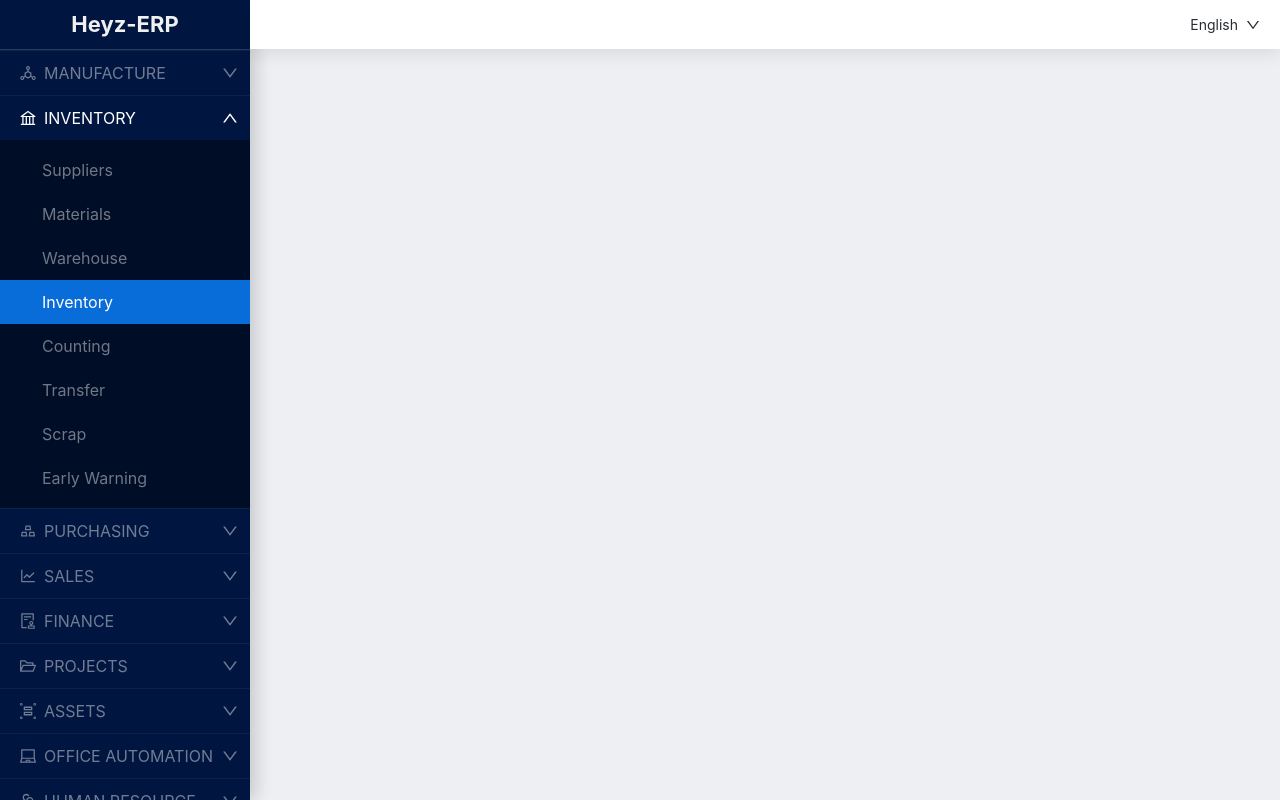
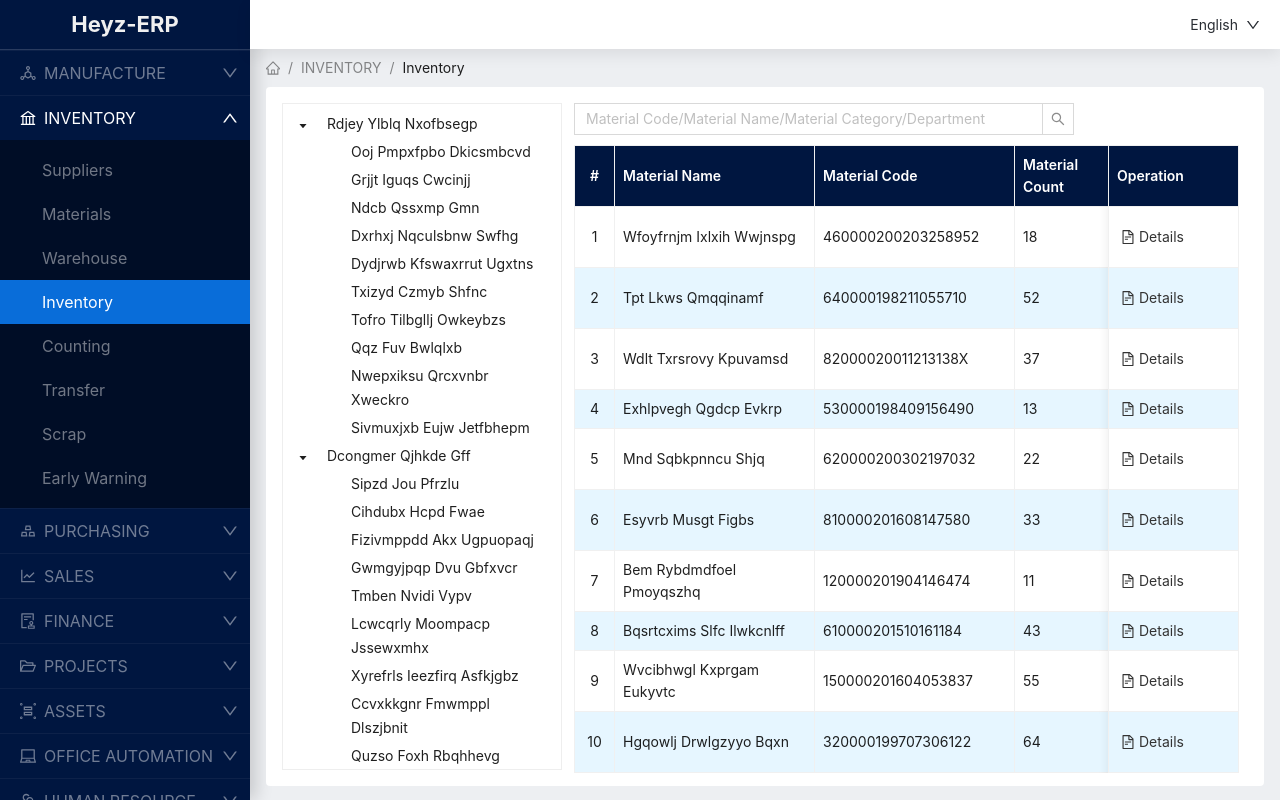
Before and after one commit to heasia7227/heyz-erp, a React (Create React App) app in the folder web-app/: page /inventory/inventory in a window 1280 px wide. Built offline with nearby package versions, Linux system fonts and the light colour scheme.

Commit message:
add inventory

```diff
--- /dev/null
+++ b/web-app/src/interfaces/inventory/IInventory.ts
@@ -0,0 +1,17 @@
+import { IPage } from "../ICommon";
+
+export interface IInventory {
+    id: string;
+    code: string;
+    name: string;
+    category: string;
+    department: string;
+    warehouse: string;
+    suplierTitle: string;
+    warehouseTitle: string;
+    materialCount: number;
+}
+
+export interface IInventories extends IPage {
+    inventories: Array<IInventory>;
+}
--- a/web-app/src/interfaces/inventory/IMaterials.ts
+++ b/web-app/src/interfaces/inventory/IMaterials.ts
@@ -19,8 +19,4 @@ export interface IMaterial {
     category: string;
     department: string;
     warehouse: string;
-    inventoryNumber: number;
-    usedNumber: number;
-    regularMaintenanceFrequency: string;
-    scrapDateTime: string;
 }
--- a/web-app/src/pages/Inventory/Inventory/index.tsx
+++ b/web-app/src/pages/Inventory/Inventory/index.tsx
@@ -1,5 +1,154 @@
+import { useEffect, useState } from "react";
+import styled from "styled-components";
+import { Col, Divider, Input, Row, Space, Table, Typography } from "antd";
+import { FileTextOutlined } from "@ant-design/icons";
+import PageCard from "@/components/PageCard";
+import { useThemeController } from "@/theme";
+import { LANGUAGE_KEYS } from "@/theme/languages/languageKeys";
+import { IInventories } from "@/interfaces/inventory/IInventory";
+import { inventoryService } from "@/services/inventory/inventoryService";
+import CategoriesTree, { ColumnCategories } from "../Materials/Categories/Tree";
+
+const { Search } = Input;
+
 const Inventory = () => {
-    return <></>;
+    const themeController = useThemeController();
+
+    const [inventories, setInventories] = useState<IInventories>();
+
+    useEffect(() => {
+        getInventories();
+    }, []);
+
+    const getInventories = async () => {
+        const result = await inventoryService.getInventories();
+        setInventories(result);
+    };
+
+    const columns = [
+        {
+            title: "#",
+            key: "serialNumber",
+            render: (text: any, record: any, index: number) => index + 1,
+            width: 40,
+            align: "center" as const,
+            fixed: "left" as const,
+        },
+        {
+            title: themeController.languagePack?.[LANGUAGE_KEYS.INVENTORY_MATERIAL_NAME],
+            dataIndex: "name",
+            key: "name",
+            width: 200,
+            fixed: "left" as const,
+        },
+        {
+            title: themeController.languagePack?.[LANGUAGE_KEYS.INVENTORY_MATERIAL_CODE],
+            dataIndex: "code",
+            key: "code",
+            width: 200,
+            fixed: "left" as const,
+        },
+        {
+            title: themeController.languagePack?.[LANGUAGE_KEYS.INVENTORY_MATERIAL_COUNT],
+            dataIndex: "materialCount",
+            key: "materialCount",
+            width: 100,
+        },
+        {
+            title: themeController.languagePack?.[LANGUAGE_KEYS.INVENTORY_MATERIAL_CATEGORY],
+            dataIndex: "category",
+            key: "category",
+            width: 200,
+        },
+        {
+            title: themeController.languagePack?.[LANGUAGE_KEYS.INVENTORY_MATERIAL_DEPARTMENT],
+            dataIndex: "department",
+            key: "department",
+            width: 200,
+        },
+        {
+            title: themeController.languagePack?.[LANGUAGE_KEYS.INVENTORY_SUPPLIERS_ARCHIVE_TITLE],
+            dataIndex: "supplierTitle",
+            key: "supplierTitle",
+            width: 200,
+        },
+        {
+            title: themeController.languagePack?.[LANGUAGE_KEYS.INVENTORY_WAREHOUSE_TITLE],
+            dataIndex: "warehouseTitle",
+            key: "warehouseTitle",
+            width: 200,
+        },
+        {
+            title: themeController.languagePack?.[LANGUAGE_KEYS.COMMON_OPERATION],
+            key: "operation",
+            width: 130,
+            fixed: "right" as const,
+            render: (text: any, record: any) => {
+                return (
+                    <>
+                        <Space split={<Divider type="vertical" />} size={0}>
+                            <Typography.Link>
+                                <Space size={4}>
+                                    <FileTextOutlined />
+                                    {themeController.languagePack?.[LANGUAGE_KEYS.COMMON_DETAILS]}
+                                </Space>
+                            </Typography.Link>
+                        </Space>
+                    </>
+                );
+            },
+        },
+    ];
+
+    return (
+        <>
+            <PageCard
+                breadcrumbs={[
+                    themeController.languagePack?.[LANGUAGE_KEYS.FIRST_MENU_INVENTORY],
+                    themeController.languagePack?.[LANGUAGE_KEYS.SUB_MENU_INVENTORY],
+                ]}
+            >
+                <RowInventorys>
+                    <ColumnCategories>
+                        <CategoriesTree />
+                    </ColumnCategories>
+                    <Col style={{ maxWidth: "calc(100vw - 615px)" }}>
+                        <Row style={{ marginBottom: "10px" }}>
+                            <Col style={{ flex: 1 }}>
+                                <Search
+                                    placeholder={`${
+                                        themeController.languagePack?.[LANGUAGE_KEYS.INVENTORY_MATERIAL_CODE]
+                                    }/${themeController.languagePack?.[LANGUAGE_KEYS.INVENTORY_MATERIAL_NAME]}/${
+                                        themeController.languagePack?.[LANGUAGE_KEYS.INVENTORY_MATERIAL_CATEGORY]
+                                    }/${themeController.languagePack?.[LANGUAGE_KEYS.INVENTORY_MATERIAL_DEPARTMENT]}`}
+                                    style={{ width: 500 }}
+                                />
+                            </Col>
+                        </Row>
+                        <Table
+                            columns={columns}
+                            dataSource={inventories?.inventories}
+                            bordered
+                            size="small"
+                            rowKey="id"
+                            scroll={{ x: columns.map((col) => col.width).reduce((pre, cur) => pre + cur) }}
+                            pagination={{
+                                total: inventories?.total,
+                                pageSize: inventories?.pageSize,
+                                current: inventories?.current,
+                                size: "default",
+                            }}
+                        />
+                    </Col>
+                </RowInventorys>
+            </PageCard>
+        </>
+    );
 };
 
 export default Inventory;
+
+const RowInventorys = styled(Row)`
+    height: 100%;
+    gap: 12px;
+`;
--- a/web-app/src/pages/Inventory/Materials/Materials/CategoriesTree.tsx
+++ b/web-app/src/pages/Inventory/Materials/Categories/Tree.tsx
@@ -1,5 +1,6 @@
 import { useEffect, useState } from "react";
-import { Tree } from "antd";
+import styled from "styled-components";
+import { Col, Tree } from "antd";
 import { DataNode } from "antd/es/tree";
 import { DirectoryTreeProps } from "antd/es/tree/DirectoryTree";
 import { materialsService } from "@/services/inventory/materialsService";
@@ -42,3 +43,14 @@ const CategoriesTree = () => {
 };
 
 export default CategoriesTree;
+
+export const ColumnCategories = styled(Col)`
+    width: 280px;
+    border: 1px solid #eeeeee;
+    overflow-y: auto;
+    height: 100%;
+    padding: 8px;
+    &::-webkit-scrollbar {
+        display: none;
+    }
+`;
--- a/web-app/src/pages/Inventory/Materials/Materials/index.tsx
+++ b/web-app/src/pages/Inventory/Materials/Materials/index.tsx
@@ -5,7 +5,7 @@ import { useThemeController } from "@/theme";
 import { LANGUAGE_KEYS } from "@/theme/languages/languageKeys";
 import { IMaterials } from "@/interfaces/inventory/IMaterials";
 import { materialsService } from "@/services/inventory/materialsService";
-import CategoriesTree from "./CategoriesTree";
+import CategoriesTree, { ColumnCategories } from "../Categories/Tree";
 import Create from "./Create";
 import Remove from "./Remove";
 import Enable from "./Enable";
@@ -134,14 +134,3 @@ const RowMaterials = styled(Row)`
     height: 100%;
     gap: 12px;
 `;
-
-const ColumnCategories = styled(Col)`
-    width: 280px;
-    border: 1px solid #eeeeee;
-    overflow-y: auto;
-    height: 100%;
-    padding: 8px;
-    &::-webkit-scrollbar {
-        display: none;
-    }
-`;
--- /dev/null
+++ b/web-app/src/services/inventory/inventoryService.ts
@@ -0,0 +1,23 @@
+import mockjs from "mockjs";
+
+export const inventoryService = {
+    getInventories: () => {
+        return mockjs.mock({
+            total: 100,
+            current: 1,
+            pageSize: 10,
+            "inventories|10": [
+                {
+                    id: "@id",
+                    code: "@id",
+                    name: "@title(3)",
+                    category: "@title(3)",
+                    department: "@title(3)",
+                    suplierTitle: "@title(3)",
+                    warehouseTitle: "@title(3)",
+                    "materialCount|1-100": 100,
+                },
+            ],
+        });
+    },
+};
--- a/web-app/src/theme/languages/languageChinese.ts
+++ b/web-app/src/theme/languages/languageChinese.ts
@@ -172,12 +172,16 @@ export const languageChinese: { [key: string]: string } = {
     [LANGUAGE_KEYS.INVENTORY_WAREHOUSE_DISABLE]: "禁用库房",
     [LANGUAGE_KEYS.INVENTORY_WAREHOUSE_DISABLE_DESCRIPTION]: "确定禁用当前库房?",
 
+    //INVENTORY -> INVENTORY
+    [LANGUAGE_KEYS.INVENTORY_MATERIAL_COUNT]: "物资数量",
+
     [LANGUAGE_KEYS.COMMON_OPERATION]: "操作",
     [LANGUAGE_KEYS.COMMON_CREATE]: "新增",
     [LANGUAGE_KEYS.COMMON_EDIT]: "编辑",
     [LANGUAGE_KEYS.COMMON_REMOVE]: "删除",
     [LANGUAGE_KEYS.COMMON_ENABLE]: "启用",
     [LANGUAGE_KEYS.COMMON_DISABLE]: "禁用",
+    [LANGUAGE_KEYS.COMMON_DETAILS]: "详情",
     [LANGUAGE_KEYS.COMMON_PREVIEW]: "预览",
     [LANGUAGE_KEYS.COMMON_DOWNLOAD]: "下载",
     [LANGUAGE_KEYS.COMMON_SELECT_FILE]: "选择文件",
--- a/web-app/src/theme/languages/languageEnglish.ts
+++ b/web-app/src/theme/languages/languageEnglish.ts
@@ -172,12 +172,16 @@ export const languageEnglish: { [key: string]: string } = {
     [LANGUAGE_KEYS.INVENTORY_WAREHOUSE_DISABLE]: "Disable Warehouse",
     [LANGUAGE_KEYS.INVENTORY_WAREHOUSE_DISABLE_DESCRIPTION]: "Are you sure to disable this warehouse?",
 
+    //INVENTORY -> INVENTORY
+    [LANGUAGE_KEYS.INVENTORY_MATERIAL_COUNT]: "Material Count",
+
     [LANGUAGE_KEYS.COMMON_OPERATION]: "Operation",
     [LANGUAGE_KEYS.COMMON_CREATE]: "Create",
     [LANGUAGE_KEYS.COMMON_EDIT]: "Edit",
     [LANGUAGE_KEYS.COMMON_REMOVE]: "Remove",
     [LANGUAGE_KEYS.COMMON_ENABLE]: "Enable",
     [LANGUAGE_KEYS.COMMON_DISABLE]: "Disable",
+    [LANGUAGE_KEYS.COMMON_DETAILS]: "Details",
     [LANGUAGE_KEYS.COMMON_PREVIEW]: "Priview",
     [LANGUAGE_KEYS.COMMON_DOWNLOAD]: "Download",
     [LANGUAGE_KEYS.COMMON_SELECT_FILE]: "Select File",
--- a/web-app/src/theme/languages/languageKeys.ts
+++ b/web-app/src/theme/languages/languageKeys.ts
@@ -172,12 +172,16 @@ export enum LANGUAGE_KEYS {
     INVENTORY_WAREHOUSE_DISABLE = "INVENTORY_WAREHOUSE_DISABLE",
     INVENTORY_WAREHOUSE_DISABLE_DESCRIPTION = "INVENTORY_WAREHOUSE_DISABLE_DESCRIPTION",
 
+    //INVENTORY -> INVENTORY
+    INVENTORY_MATERIAL_COUNT = "INVENTORY_MATERIAL_COUNT",
+
     COMMON_OPERATION = "COMMON_OPERATION",
     COMMON_CREATE = "COMMON_CREATE",
     COMMON_EDIT = "COMMON_EDIT",
     COMMON_REMOVE = "COMMON_REMOVE",
     COMMON_ENABLE = "COMMON_ENABLE",
     COMMON_DISABLE = "COMMON_DISABLE",
+    COMMON_DETAILS = "COMMON_DETAILS",
     COMMON_PREVIEW = "COMMON_PREVIEW",
     COMMON_DOWNLOAD = "COMMON_DOWNLOAD",
     COMMON_SELECT_FILE = "COMMON_SELECT_FILE",
```
